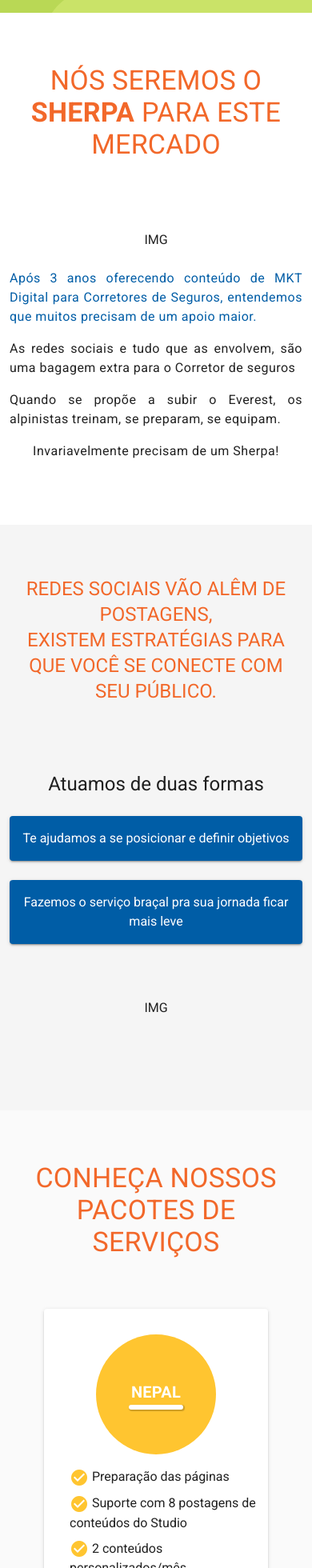
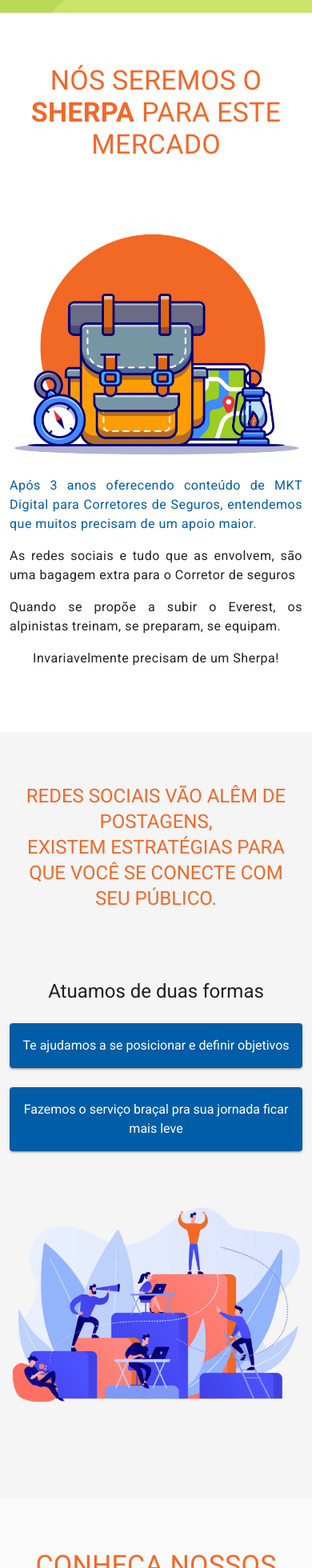
Before and after one commit to 7br-uno/lp-ca-sherpa, a Nuxt app: page / in a window 390 px wide. Shown: the part 932-2892 px from the top of the page at 80% size. Built offline with nearby package versions, Linux system fonts and the light colour scheme.

Commit message:
add imgs responsive

```diff
--- a/components/acting.vue
+++ b/components/acting.vue
@@ -48,7 +48,7 @@
           </v-row>
         </v-col>
         <v-col  cols="12" sm="12" md="12" lg="6" class="d-flex justify-center align-center">
-          IMG
+          <img src="/img/estrategia.png" class="responsive_img" alt="">
         </v-col>
       </v-row>
     </v-container>
@@ -63,4 +63,8 @@ export default {};
   display: flex;
   align-items: center;
 }
+.responsive_img {
+  max-width: 100%;
+  height: auto;
+}
 </style>
--- a/components/sherpa.vue
+++ b/components/sherpa.vue
@@ -12,10 +12,7 @@
             justify-center
           "
         >
-          <div>
-            Nós seremos o <b>Sherpa</b> para este
-            mercado
-          </div>
+          <div>Nós seremos o <b>Sherpa</b> para este mercado</div>
         </v-col>
       </v-row>
       <v-row>
@@ -26,7 +23,7 @@
           lg="6"
           class="d-flex align-center justify-center"
         >
-          IMG
+          <img src="/img/mochila.png" class="responsive_img" alt="" />
         </v-col>
 
         <v-col
@@ -48,11 +45,16 @@
             Quando se propõe a subir o Everest, os alpinistas treinam, se
             preparam, se equipam.
           </div>
-          <div class="body-1 mb-4">
-              Invariavelmente precisam de um Sherpa!
-          </div>
+          <div class="body-1 mb-4">Invariavelmente precisam de um Sherpa!</div>
         </v-col>
       </v-row>
     </v-container>
   </div>
 </template>
+
+<style lang="scss" scoped>
+.responsive_img {
+  max-width: 100%;
+  height: auto;
+}
+</style>
```
Also changed, not shown: static/img/estrategia.png (added), static/img/mochila.png (added).
